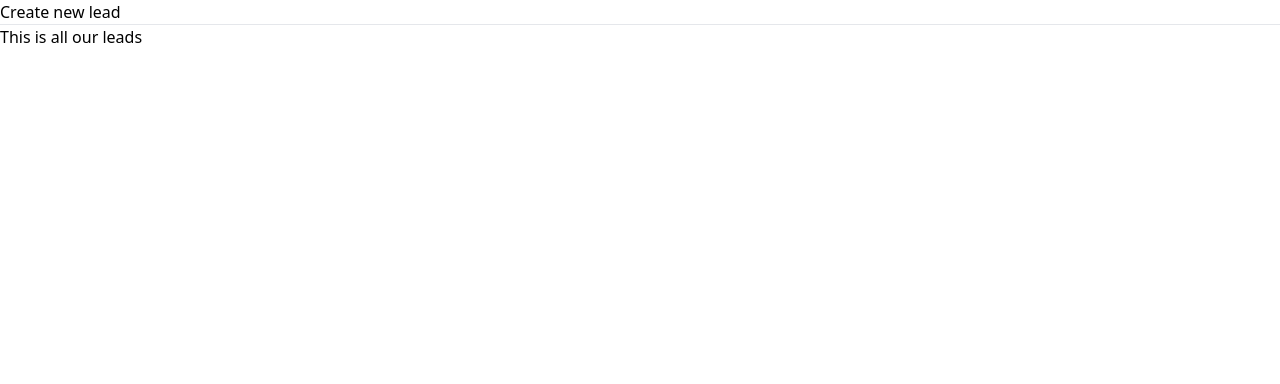
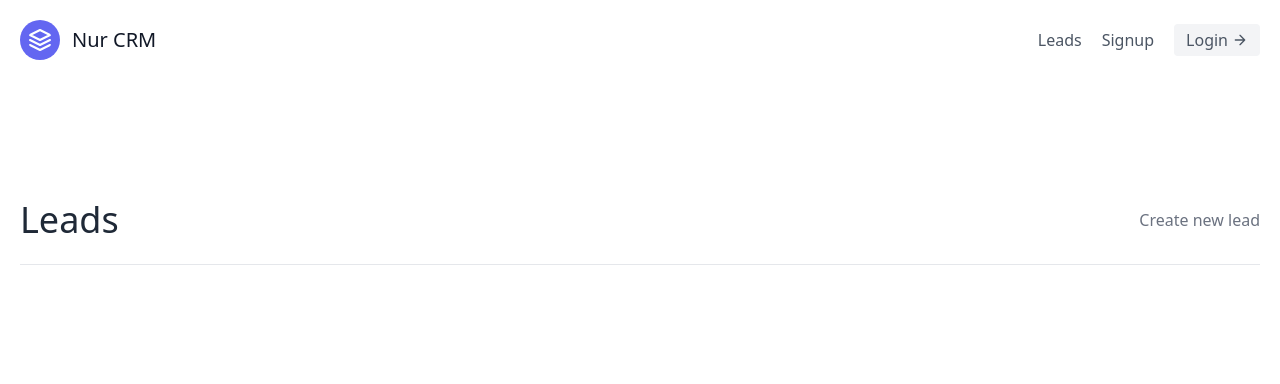
Before and after one commit to savagenur/nur-crm, a Django app: page /leads/ in a window 1280 px wide. Shown: the top 384 px of the page. Run offline with Django 3.2, Linux system fonts and the light colour scheme; data that the repository does not hold is empty.

Commit message:
Modified all HTML files

```diff
--- a/leads/templates/leads/lead_list.html
+++ b/leads/templates/leads/lead_list.html
@@ -1,14 +1,45 @@
 {% extends 'base.html' %}
 
 {% block content %}
-<a href="{% url 'leads:lead-create' %}">Create new lead</a>
-<hr>
-<h1>This is all our leads</h1>
-<ul>
-    {% for lead in leads %}
-    <div class="lead">
-        <li><a href="{% url 'leads:lead-detail' lead.pk %}">{{ lead.first_name }} {{ lead.last_name }}. Age: {{ lead.age }}</a></li>
+
+<section class="text-gray-600 body-font">
+    <div class="container px-5 py-24 mx-auto flex flex-wrap">
+        <div class="w-full mb-6 py-6 flex justify-between items-center border-b border-gray-200">
+            <div>
+                <h1 class="text-4xl text-gray-800">Leads</h1>
+            </div>
+            <div>
+                <a class="text-gray-500 hover:text-blue-500" href="{% url 'leads:lead-create' %}">Create new lead</a>
+            </div>
+        </div>
+        <div class="flex flex-wrap -m-4">
+            {% for lead in leads %}
+            <div class="p-4 lg:w-1/2 md:w-full">
+                <div class="flex border-2 rounded-lg border-gray-200 border-opacity-50 p-8 sm:flex-row flex-col">
+                    <div class="w-16 h-16 sm:mr-8 sm:mb-0 mb-4 inline-flex items-center justify-center rounded-full bg-indigo-100 text-indigo-500 flex-shrink-0">
+                        <svg fill="none" stroke="currentColor" stroke-linecap="round" stroke-linejoin="round"
+                             stroke-width="2" class="w-8 h-8" viewBox="0 0 24 24">
+                            <path d="M22 12h-4l-3 9L9 3l-3 9H2"></path>
+                        </svg>
+                    </div>
+                    <div class="flex-grow">
+                        <h2 class="text-gray-900 text-lg title-font font-medium mb-3"><a href="{% url 'leads:lead-detail' lead.pk %}">
+                            {{ lead.first_name }} {{ lead.last_name }}
+                        </a></h2>
+                        <p class="leading-relaxed text-base">Blue bottle crucifix vinyl post-ironic four dollar toast
+                            vegan taxidermy. Gastropub indxgo juice poutine.</p>
+                        <a href="{% url 'leads:lead-detail' lead.pk %}" class="mt-3 text-indigo-500 inline-flex items-center">View this lead
+                            <svg fill="none" stroke="currentColor" stroke-linecap="round" stroke-linejoin="round"
+                                 stroke-width="2" class="w-4 h-4 ml-2" viewBox="0 0 24 24">
+                                <path d="M5 12h14M12 5l7 7-7 7"></path>
+                            </svg>
+                        </a>
+                    </div>
+                </div>
+            </div>
+            {% endfor %}
+        </div>
     </div>
-    {% endfor %}
-</ul>
+</section>
+
 {% endblock content %}
--- a/leads/views.py
+++ b/leads/views.py
@@ -2,6 +2,10 @@ from django.shortcuts import render, redirect
 from django.http import HttpResponse
 from .models import Lead, Agent
 from .forms import LeadForm, LeadModelForm
+
+
+def landing_page(request):
+    return render(request, 'landing.html')
 
 
 def lead_list(request):
--- a/nurcrm/urls.py
+++ b/nurcrm/urls.py
@@ -1,7 +1,10 @@
 from django.contrib import admin
 from django.urls import path, include
+from leads.views import landing_page
+
 
 urlpatterns = [
     path('admin/', admin.site.urls),
     path('leads/', include('leads.urls', namespace='leads')),
+    path('', landing_page, name='landing-page')
 ]
--- a/templates/base.html
+++ b/templates/base.html
@@ -9,9 +9,12 @@
     <link href="https://unpkg.com/tailwindcss@^2/dist/tailwind.min.css" rel="stylesheet">
 </head>
 <body>
-{% block content %}
+<div class="max-w-7xl mx-auto">
+    {% include 'navbar.html' %}
+    {% block content %}
 
-{% endblock content %}
-{% include 'scripts.html' %}
+    {% endblock content %}
+</div>
+
 </body>
 </html>
--- a/templates/navbar.html
+++ b/templates/navbar.html
@@ -4,15 +4,14 @@
       <svg xmlns="http://www.w3.org/2000/svg" fill="none" stroke="currentColor" stroke-linecap="round" stroke-linejoin="round" stroke-width="2" class="w-10 h-10 text-white p-2 bg-indigo-500 rounded-full" viewBox="0 0 24 24">
         <path d="M12 2L2 7l10 5 10-5-10-5zM2 17l10 5 10-5M2 12l10 5 10-5"></path>
       </svg>
-      <span class="ml-3 text-xl">Tailblocks</span>
+      <span class="ml-3 text-xl">Nur CRM</span>
     </a>
     <nav class="md:ml-auto flex flex-wrap items-center text-base justify-center">
-      <a class="mr-5 hover:text-gray-900">First Link</a>
-      <a class="mr-5 hover:text-gray-900">Second Link</a>
-      <a class="mr-5 hover:text-gray-900">Third Link</a>
-      <a class="mr-5 hover:text-gray-900">Fourth Link</a>
+      <a href="{% url 'leads:lead-list' %}" class="mr-5 hover:text-gray-900">Leads</a>
+      <a href="#" class="mr-5 hover:text-gray-900">Signup</a>
     </nav>
-    <button class="inline-flex items-center bg-gray-100 border-0 py-1 px-3 focus:outline-none hover:bg-gray-200 rounded text-base mt-4 md:mt-0">Button
+    <button class="inline-flex items-center bg-gray-100 border-0 py-1 px-3 focus:outline-none hover:bg-gray-200 rounded text-base mt-4 md:mt-0">
+      Login
       <svg fill="none" stroke="currentColor" stroke-linecap="round" stroke-linejoin="round" stroke-width="2" class="w-4 h-4 ml-1" viewBox="0 0 24 24">
         <path d="M5 12h14M12 5l7 7-7 7"></path>
       </svg>
```
Also changed, not shown: leads/templates/leads/lead_detail.html (+35 -8 lines), leads/templates/leads/lead_update.html (+36 -8 lines), templates/landing.html (added, +26 -0 lines).
